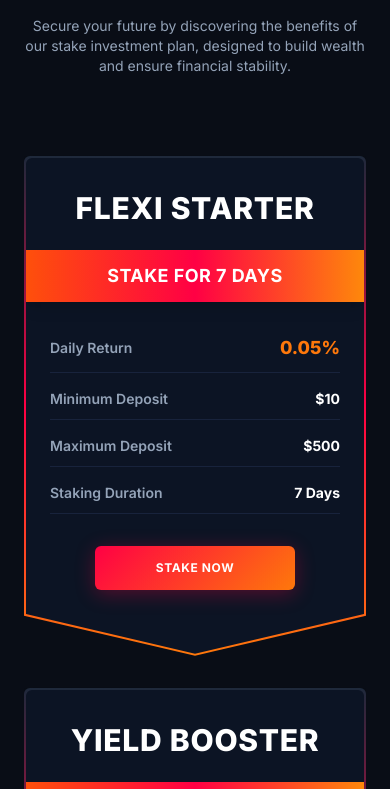
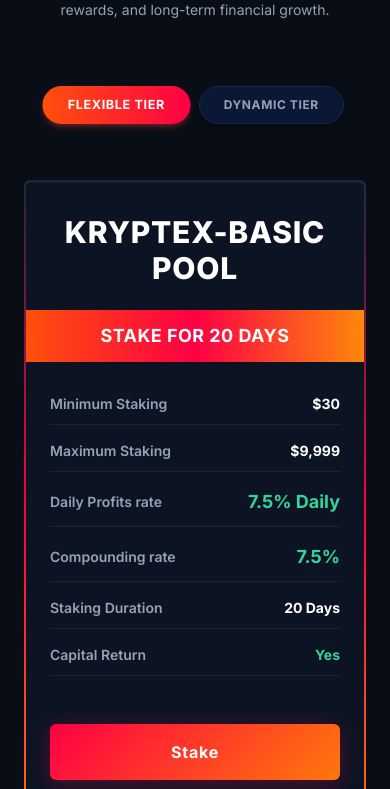
Before and after one commit to chinedu-freedom/Stakelab, a Next.js app: page / in a window 390 px wide. Shown: the part 2398-3187 px from the top of the page. Built offline with nearby package versions, Linux system fonts and the light colour scheme; no server answers.

Commit message:
Update landing page staking plans, dynamic yield calculator, referral copy, and redesigned how-it-works workflow UI

```diff
--- a/src/app/page.jsx
+++ b/src/app/page.jsx
@@ -75,6 +75,7 @@
 
   // Calculator & Staking Plans state
   const [dbPlans, setDbPlans] = useState([]);
+  const [activeTier, setActiveTier] = useState('Flexible Tier');
   const [calcAmount, setCalcAmount] = useState(1000);
   const [selectedPlan, setSelectedPlan] = useState('silver');
   const [isCompounding, setIsCompounding] = useState(true);
@@ -99,6 +100,11 @@
     };
     fetchDbPlans();
   }, []);
+
+  const displayPlans = dbPlans.filter((p) => {
+    if (!p.tier) return activeTier === 'Flexible Tier';
+    return p.tier === activeTier;
+  });
 
   // FAQ Accordion state
   const [activeFaq, setActiveFaq] = useState(0);
@@ -219,56 +225,44 @@
     return `$${val.toLocaleString('en-US', { minimumFractionDigits: 2, maximumFractionDigits: 2 })}`;
   };
 
+  const defaultPlansList = [
+    { id: 'default-1', title: 'KRYPTEX-BASIC POOL', min_amount: 30, max_amount: 9999, daily_return_percent: 7.5, duration_days: 20, capital_return: true },
+    { id: 'default-2', title: 'KRYPTEX-PRO POOL', min_amount: 100, max_amount: 25000, daily_return_percent: 12.5, duration_days: 30, capital_return: true },
+    { id: 'default-3', title: 'KRYPTEX-VIP POOL', min_amount: 500, max_amount: 100000, daily_return_percent: 18.0, duration_days: 45, capital_return: true },
+  ];
+
+  const availablePlans = dbPlans.length > 0 ? dbPlans : defaultPlansList;
+  const activeCalcPlan = availablePlans.find((p) => p.id === selectedPlan || p.title === selectedPlan) || availablePlans[0];
+
   const calculateReturn = () => {
-    let rate = 0.015; // 1.5% daily
-    let days = 30;
-
-    const matchedDbPlan = dbPlans.find(
-      (p) => p.name?.toLowerCase() === selectedPlan.toLowerCase() || p.plan_name?.toLowerCase() === selectedPlan.toLowerCase()
-    );
-
-    if (matchedDbPlan) {
-      days = matchedDbPlan.duration_days || matchedDbPlan.duration || 30;
-      rate = parseFloat(matchedDbPlan.daily_rate || matchedDbPlan.daily_return_rate || matchedDbPlan.daily_profit || 1.5) / 100;
-    } else {
-      if (selectedPlan === 'silver') {
-        days = 30;
-        rate = calcAmount >= 251 ? 0.025 : calcAmount >= 101 ? 0.020 : 0.015;
-      } else if (selectedPlan === 'golden') {
-        days = 90;
-        rate = calcAmount >= 2001 ? 0.035 : calcAmount >= 501 ? 0.030 : 0.025;
-      } else if (selectedPlan === 'platinum') {
-        days = 180;
-        rate = calcAmount >= 5001 ? 0.050 : calcAmount >= 1001 ? 0.040 : 0.035;
-      }
-    }
+    const plan = activeCalcPlan;
+    const days = plan?.duration_days || 30;
+    const ratePercent = parseFloat(plan?.daily_return_percent || 1.5);
+    const rate = ratePercent / 100;
+    const amount = Math.max(0, parseFloat(calcAmount || 0));
+
+    const simpleProfit = amount * rate * days;
+    const compoundingTotal = amount * Math.pow(1 + rate, days);
+    const compoundingProfit = compoundingTotal - amount;
+    const compoundingBonus = Math.max(0, compoundingProfit - simpleProfit);
 
     if (isCompounding) {
-      // Compounding Interest: FV = PV * (1 + r)^n
-      const fv = calcAmount * Math.pow(1 + rate, days);
-      const compoundProfit = fv - calcAmount;
-      const simpleProfit = calcAmount * rate * days;
-      const compoundingBonus = compoundProfit - simpleProfit;
-
       return {
-        ratePercent: (rate * 100).toFixed(1),
+        ratePercent: ratePercent.toFixed(1),
         days,
         isCompounding: true,
-        profit: compoundProfit.toFixed(2),
-        total: fv.toFixed(2),
-        simpleProfit: simpleProfit.toFixed(2),
-        compoundingBonus: compoundingBonus.toFixed(2),
+        profit: compoundingProfit.toLocaleString('en-US', { minimumFractionDigits: 2, maximumFractionDigits: 2 }),
+        total: compoundingTotal.toLocaleString('en-US', { minimumFractionDigits: 2, maximumFractionDigits: 2 }),
+        compoundingBonus: compoundingBonus.toLocaleString('en-US', { minimumFractionDigits: 2, maximumFractionDigits: 2 }),
       };
     } else {
-      // Non-compounding Simple Profit: P * r * n
-      const profit = calcAmount * rate * days;
+      const totalReturn = amount + simpleProfit;
       return {
-        ratePercent: (rate * 100).toFixed(1),
+        ratePercent: ratePercent.toFixed(1),
         days,
         isCompounding: false,
-        profit: profit.toFixed(2),
-        total: (calcAmount + profit).toFixed(2),
-        simpleProfit: profit.toFixed(2),
+        profit: simpleProfit.toLocaleString('en-US', { minimumFractionDigits: 2, maximumFractionDigits: 2 }),
+        total: totalReturn.toLocaleString('en-US', { minimumFractionDigits: 2, maximumFractionDigits: 2 }),
         compoundingBonus: '0.00',
       };
     }
@@ -551,11 +545,11 @@
               <h2 className="text-3xl sm:text-4xl font-extrabold text-white">
                 About <span className="text-gradient-stakelab">Us</span>
               </h2>
-              <p className="text-slate-300 text-base leading-relaxed">
-                We are an international financial company engaged in investment activities, which are related to trading on financial markets and cryptocurrency exchanges performed by qualified professional traders.
+              <p className="text-slate-300 text-sm sm:text-base leading-relaxed">
+                EverStake is a global, institutional-grade digital asset staking infrastructure provider focused on making blockchain participation secure, reliable, and accessible.
               </p>
-              <p className="text-slate-400 text-sm leading-relaxed">
-                Our goal is to provide our investors with a reliable source of high income, while minimizing any possible risks and offering a high-quality service, allowing us to automate and simplify the relations between the investors and the trustees. We work towards increasing your profit margin by profitable investment.
+              <p className="text-slate-400 text-xs sm:text-sm leading-relaxed">
+                Founded in 2018 by a team of blockchain engineers, EverStake operates non-custodial validators across more than 130 Proof-of-Stake (PoS) blockchain networks, supporting the security and decentralization of leading blockchain ecosystems. Today, the infrastructure secures more than $7 billion in staked assets on behalf of over 1.6 million retail and institutional users worldwide.
               </p>
             </div>
           </div>
@@ -569,23 +563,42 @@
             <h2 className="text-3xl sm:text-4xl font-extrabold text-white">
               Our Stake <span className="text-gradient-stakelab">Investment Plan</span>
             </h2>
-            <p className="text-slate-400 text-sm">
-              Secure your future by discovering the benefits of our stake investment plan, designed to build wealth and ensure financial stability.
+            <p className="text-slate-400 text-sm sm:text-base leading-relaxed">
+              Grow your digital assets through a structured staking strategy designed for reliability, sustainable rewards, and long-term financial growth.
             </p>
           </div>
 
+          {/* Tier Selection Tabs (Flexible Tier vs Dynamic Tier) */}
+          <div className="flex justify-center items-center gap-3 mb-10">
+            {['Flexible Tier', 'Dynamic Tier'].map((tab) => (
+              <button
+                key={tab}
+                type="button"
+                onClick={() => setActiveTier(tab)}
+                aria-pressed={activeTier === tab}
+                className={`px-6 py-2.5 rounded-full font-righteous text-xs uppercase tracking-wider font-bold transition-all shadow-md cursor-pointer select-none ${
+                  activeTier === tab
+                    ? 'bg-gradient-to-r from-[#fe500b] to-[#ff0044] text-white shadow-red-500/30 scale-105'
+                    : 'bg-[#0a1835] hover:bg-[#12244a] border border-[#182848] text-slate-400 hover:text-white'
+                }`}
+              >
+                {tab}
+              </button>
+            ))}
+          </div>
+
           <div className="grid md:grid-cols-3 gap-8 items-stretch pt-4">
-            {(dbPlans.length > 0
-              ? dbPlans
+            {(displayPlans.length > 0
+              ? displayPlans
               : [
-                  { title: 'Flexi Starter', min_amount: 10, max_amount: 500, daily_return_percent: 0.05, duration_days: 7 },
-                  { title: 'Yield Booster', min_amount: 500, max_amount: 5000, daily_return_percent: 0.1, duration_days: 30 },
-                  { title: 'Vault Pro', min_amount: 5000, max_amount: 25000, daily_return_percent: 0.2, duration_days: 90 },
+                  { title: 'KRYPTEX-BASIC POOL', min_amount: 30, max_amount: 9999, daily_return_percent: 7.5, duration_days: 20, capital_return: true },
+                  { title: 'KRYPTEX-PRO POOL', min_amount: 100, max_amount: 25000, daily_return_percent: 12.5, duration_days: 30, capital_return: true },
+                  { title: 'KRYPTEX-VIP POOL', min_amount: 500, max_amount: 100000, daily_return_percent: 18.0, duration_days: 45, capital_return: true },
                 ]
             ).map((plan, idx) => {
               const minAmt = parseFloat(plan.min_amount || 0);
               const maxAmt = parseFloat(plan.max_amount || 0);
-              const ratePercent = parseFloat(plan.daily_return_percent || 0);
+              const dailyReturn = parseFloat(plan.daily_return_percent || 0);
               const days = plan.duration_days || 30;
 
               return (
@@ -619,37 +632,49 @@
                           <div className="absolute -right-2 -bottom-2 w-0 h-0 border-t-[8px] border-t-[#a3002b] border-r-[8px] border-r-transparent" />
                         </div>
 
-                        {/* Pool Details Table */}
-                        <div className="space-y-4 pt-2">
-                          <div className="flex justify-between items-center text-sm sm:text-base pb-2.5 border-b border-[#18233c]">
-                            <span className="text-slate-400 font-semibold">Daily Return</span>
-                            <span className="font-extrabold text-[#fe780b] text-lg font-righteous">{ratePercent}%</span>
+                        {/* Features List (Exact Match to /staking/create) */}
+                        <div className="space-y-4 my-8 font-sans">
+                          <div className="flex justify-between items-center text-sm sm:text-base border-b border-slate-800/80 pb-2.5">
+                            <span className="text-slate-400 font-semibold">Minimum Staking</span>
+                            <span className="font-bold text-white font-mono">${minAmt.toLocaleString()}</span>
                           </div>
 
-                          <div className="flex justify-between items-center text-sm sm:text-base pb-2.5 border-b border-[#18233c]">
-                            <span className="text-slate-400 font-semibold">Minimum Deposit</span>
-                            <span className="font-bold text-white">${minAmt.toLocaleString()}</span>
+                          <div className="flex justify-between items-center text-sm sm:text-base border-b border-slate-800/80 pb-2.5">
+                            <span className="text-slate-400 font-semibold">Maximum Staking</span>
+                            <span className="font-bold text-white font-mono">${maxAmt.toLocaleString()}</span>
                           </div>
 
-                          <div className="flex justify-between items-center text-sm sm:text-base pb-2.5 border-b border-[#18233c]">
-                            <span className="text-slate-400 font-semibold">Maximum Deposit</span>
-                            <span className="font-bold text-white">${maxAmt.toLocaleString()}</span>
+                          <div className="flex justify-between items-center text-sm sm:text-base border-b border-slate-800/80 pb-2.5">
+                            <span className="text-slate-400 font-semibold">Daily Profits rate</span>
+                            <span className="font-bold text-emerald-400 font-mono text-lg">{dailyReturn.toFixed(1)}% Daily</span>
                           </div>
 
-                          <div className="flex justify-between items-center text-sm sm:text-base pb-2.5 border-b border-[#18233c]">
+                          <div className="flex justify-between items-center text-sm sm:text-base border-b border-slate-800/80 pb-2.5">
+                            <span className="text-slate-400 font-semibold">Compounding rate</span>
+                            <span className="font-bold text-emerald-400 font-mono text-lg">{dailyReturn.toFixed(1)}%</span>
+                          </div>
+
+                          <div className="flex justify-between items-center text-sm sm:text-base border-b border-slate-800/80 pb-2.5">
                             <span className="text-slate-400 font-semibold">Staking Duration</span>
-                            <span className="font-bold text-white">{days} Days</span>
+                            <span className="font-bold text-white font-mono">{days} Days</span>
+                          </div>
+
+                          <div className="flex justify-between items-center text-sm sm:text-base border-b border-slate-800/80 pb-2.5">
+                            <span className="text-slate-400 font-semibold">Capital Return</span>
+                            <span className={`font-bold ${plan.capital_return !== false ? 'text-emerald-400' : 'text-slate-500'}`}>
+                              {plan.capital_return !== false ? 'Yes' : 'No'}
+                            </span>
                           </div>
                         </div>
                       </div>
 
-                      {/* CTA Button: STAKE NOW */}
-                      <div className="pt-8 text-center">
+                      {/* Stake Button */}
+                      <div className="pt-4 text-center">
                         <Link
-                          href="/register"
-                          className="btn-stakelab w-full max-w-[200px] mx-auto py-3.5 text-center text-xs font-bold block shadow-lg shadow-red-500/30 rounded-md font-righteous uppercase tracking-wider hover:scale-105 transition-transform"
+                          href="/staking/create"
+                          className="w-full btn-stakelab py-4 rounded-xl text-white font-sans text-base sm:text-lg tracking-wider font-extrabold transition-all shadow-xl shadow-red-500/25 cursor-pointer block"
                         >
-                          STAKE NOW
+                          Stake
                         </Link>
                       </div>
                     </div>
@@ -675,19 +700,28 @@
                 <label className="block text-xs font-bold text-slate-300 uppercase tracking-wider mb-2">
                   Select Staking Plan
                 </label>
-                <div className="grid grid-cols-3 gap-2">
-                  {['silver', 'golden', 'platinum'].map((p) => (
-                    <button
-                      key={p}
-                      onClick={() => setSelectedPlan(p)}
-                      className={`py-2.5 rounded-xl text-xs font-bold capitalize border transition-all ${selectedPlan === p
-                          ? 'bg-brand-gradient text-white border-transparent'
-                          : 'bg-[#0b0f19] border-[#1c243f] text-slate-400 hover:text-white'
+                <div className="flex flex-wrap gap-2">
+                  {availablePlans.map((p) => {
+                    const isSelected = activeCalcPlan?.id === p.id || activeCalcPlan?.title === p.title;
+                    return (
+                      <button
+                        key={p.id || p.title}
+                        type="button"
+                        onClick={() => {
+                          setSelectedPlan(p.id || p.title);
+                          const minVal = parseFloat(p.min_amount || 30);
+                          setCalcAmount(minVal);
+                        }}
+                        className={`py-2.5 px-4 rounded-xl text-xs font-bold font-sans border transition-all cursor-pointer ${
+                          isSelected
+                            ? 'bg-gradient-to-r from-[#fe500b] to-[#ff0044] text-white border-transparent shadow-lg shadow-red-500/20'
+                            : 'bg-[#0b0f19] border-[#1c243f] text-slate-400 hover:text-white hover:border-slate-700'
                         }`}
-                    >
-                      {p}
-                    </button>
-                  ))}
+                      >
+                        {p.title}
+                      </button>
+                    );
+                  })}
                 </div>
               </div>
 
@@ -885,10 +919,10 @@
             <div className="lg:col-span-6 space-y-8">
               <div className="space-y-3">
                 <h2 className="text-3xl sm:text-4xl lg:text-5xl font-extrabold text-white font-righteous leading-tight">
-                  Earn Money Through <span className="text-white">Referrals</span>
+                  Earn Through <span className="text-gradient-stakelab">Referrals!</span>
                 </h2>
-                <p className="text-slate-300 text-xs sm:text-sm max-w-md leading-relaxed">
-                  Grow your wealth with others by exploring our rewarding referral commission program.
+                <p className="text-slate-300 text-xs sm:text-sm max-w-lg leading-relaxed">
+                  Expand your network and unlock additional rewards through the EverStake Referral Program. Invite others to discover our staking services and earn commissions in accordance with our referral program terms.
                 </p>
               </div>
 
@@ -934,85 +968,89 @@
       </section>
 
       {/* 7. HOW IT WORKS SECTION */}
-      <section id="how-it-works" className="pt-24 pb-32 border-b border-[#1c243f] relative overflow-hidden bg-[#07132b]">
-        {/* Left Vertical Outlined Side Text */}
-        {/* <div className="absolute left-6 top-1/2 -translate-y-1/2 hidden xl:block select-none pointer-events-none z-0">
-          <div className="[writing-mode:vertical-lr] rotate-180 font-righteous text-6xl lg:text-7xl font-extrabold tracking-widest text-transparent text-stroke-white opacity-10 uppercase">
-            HOW IT WORKS
-          </div>
-        </div> */}
-
+      <section id="how-it-works" className="py-24 border-b border-[#1c243f] relative overflow-hidden bg-[#060e20]">
         <div className="max-w-6xl mx-auto px-6 sm:px-8 lg:px-12 text-center relative z-10">
           {/* Header */}
-          <div className="max-w-2xl mx-auto mb-12 space-y-3">
+          <div className="max-w-3xl mx-auto mb-16 space-y-4">
             <h2 className="text-3xl sm:text-4xl lg:text-5xl font-extrabold text-white font-righteous">
-              How It <span className="text-white">Works</span>
+              How It <span className="text-gradient-stakelab">Works!</span>
             </h2>
-            <p className="text-slate-300 text-xs sm:text-sm max-w-xl mx-auto leading-relaxed">
-              We've simplified the staking process into four simple steps, making it easy and hassle-free to stake with us.
+            <p className="text-slate-300 text-sm sm:text-base leading-relaxed max-w-2xl mx-auto font-sans">
+              We’ve simplified the staking process into four straightforward steps, making it easy to participate in digital asset staking with EverStake.
             </p>
           </div>
 
-          {/* 4 Capsule Cards Grid */}
-          <div className="grid sm:grid-cols-2 lg:grid-cols-4 gap-8 items-start">
+          {/* 4 Professional Institutional Step Cards Grid */}
+          <div className="grid grid-cols-1 md:grid-cols-2 lg:grid-cols-4 gap-6 lg:gap-8 items-stretch relative">
             {(dynamicHowItWorks.length > 0
               ? dynamicHowItWorks
               : [
                   {
-                    num: '1',
-                    title: 'Sign Up Account',
-                    desc: 'First, you need to sign up for our system.',
-                    icon: '/images/step1.png',
+                    num: '01',
+                    title: 'Create Your Account',
+                    desc: 'Register your EverStake account and complete the required verification steps.',
+                    icon: 'UserPlus',
                   },
                   {
-                    num: '2',
-                    title: 'Deposit',
-                    desc: 'Then deposit to your wallet.',
-                    icon: '/images/step2.png',
+                    num: '02',
+                    title: 'Fund Your Wallet',
+                    desc: 'Deposit your eligible digital assets into your EverStake wallet.',
+                    icon: 'Wallet',
                   },
                   {
-                    num: '3',
-                    title: 'Stake',
-                    desc: 'Purchase plan and stake money as per your plan.',
-                    icon: '/images/step3.png',
+                    num: '03',
+                    title: 'Start Staking',
+                    desc: 'Select an available staking option and allocate your assets according to your chosen plan. Where supported, staking rewards can be automatically reinvested to facilitate compounding.',
+                    icon: 'Coins',
                   },
                   {
-                    num: '4',
-                    title: 'Withdraw Money',
-                    desc: 'Finally, you can withdraw your money.',
-                    icon: '/images/step4.png',
+                    num: '04',
+                    title: 'Withdraw Your Assets',
+                    badge: 'When eligible',
+                    desc: 'Request a withdrawal and transfer your available assets to your preferred wallet or exchange, subject to applicable network and platform conditions.',
+                    icon: 'ArrowDownLeft',
                   },
                 ]
             ).map((step, idx) => {
+              const iconsList = [UserPlus, Wallet, Coins, ArrowDownLeft];
+              const FallbackIcon = iconsList[idx] || UserPlus;
+
               return (
                 <div
                   key={idx}
-                  className={`flex flex-col items-center transition-all duration-300 ${
-                    idx % 2 === 1 ? 'lg:translate-y-20' : ''
-                  }`}
+                  className="relative bg-[#09152e]/90 backdrop-blur-xl border border-[#1a2d59] hover:border-[#ff0044] rounded-3xl p-6 sm:p-8 flex flex-col justify-between text-left shadow-xl hover:shadow-2xl hover:shadow-red-500/10 transition-all duration-300 group"
                 >
-                  {/* Top Large Outlined Number */}
-                  <span className="font-righteous text-6xl text-transparent text-stroke-white opacity-40 font-bold block mb-4">
-                    {step.num}
-                  </span>
-
-                  {/* Capsule Card Container */}
-                  <div
-                    style={{ borderRadius: '9999px' }}
-                    className="w-full max-w-[200px] mx-auto bg-[#0d1e3d] border border-[#1b3464] hover:border-[#ff0044]/70 pt-8 pb-14 px-6 text-center flex flex-col items-center shadow-2xl transition-all duration-300 group"
-                  >
-                    {/* Vibrant Orange-Red Gradient Circle */}
-                    <div className="w-24 h-24 rounded-full bg-gradient-to-tr from-[#ff0044] via-[#fe500b] to-[#fe880b] p-5 flex items-center justify-center shadow-xl shadow-red-500/30 mb-8 group-hover:scale-105 transition-transform duration-300">
-                      <img src={step.icon} alt={step.title} className="w-full h-full object-contain filter drop-shadow-md" />
+                  {/* Top Row: Glowing Step Number Badge & Optional Badge Tag */}
+                  <div>
+                    <div className="flex items-center justify-between mb-6">
+                      <div className="w-12 h-12 rounded-2xl bg-gradient-to-tr from-[#ff0044] via-[#fe500b] to-[#fe880b] p-[1.5px] shadow-lg shadow-red-500/20">
+                        <div className="w-full h-full bg-[#081226] rounded-2xl flex items-center justify-center font-righteous text-white font-extrabold text-lg">
+                          {step.num || `0${idx + 1}`}
+                        </div>
+                      </div>
+                      {step.badge && (
+                        <span className="text-[10px] uppercase tracking-wider font-extrabold px-2.5 py-1 rounded-full bg-emerald-500/10 text-emerald-400 border border-emerald-500/20">
+                          {step.badge}
+                        </span>
+                      )}
                     </div>
 
+                    {/* Step Icon Badge */}
+                    <div className="w-14 h-14 rounded-2xl bg-gradient-to-tr from-[#fe500b] to-[#ff0044] p-3 flex items-center justify-center text-white shadow-xl shadow-red-500/30 mb-6 group-hover:scale-110 transition-transform duration-300">
+                      {step.icon && typeof step.icon === 'string' && step.icon.startsWith('/') ? (
+                        <img src={step.icon} alt={step.title} className="w-full h-full object-contain filter drop-shadow-md" />
+                      ) : (
+                        <FallbackIcon className="w-7 h-7 text-white" />
+                      )}
+                    </div>
+
                     {/* Step Title */}
-                    <h3 className="font-righteous text-xl font-bold text-white mb-3 tracking-wide">
+                    <h3 className="font-righteous text-lg sm:text-xl font-bold text-white mb-3 tracking-wide group-hover:text-[#fe780b] transition-colors">
                       {step.title}
                     </h3>
 
                     {/* Step Description */}
-                    <p className="text-xs sm:text-sm text-slate-300 leading-relaxed max-w-[180px]">
+                    <p className="text-slate-300 text-xs sm:text-sm leading-relaxed font-sans">
                       {step.desc}
                     </p>
                   </div>
```
Also changed, not shown: src/app/about/page.jsx (+21 -10 lines).
